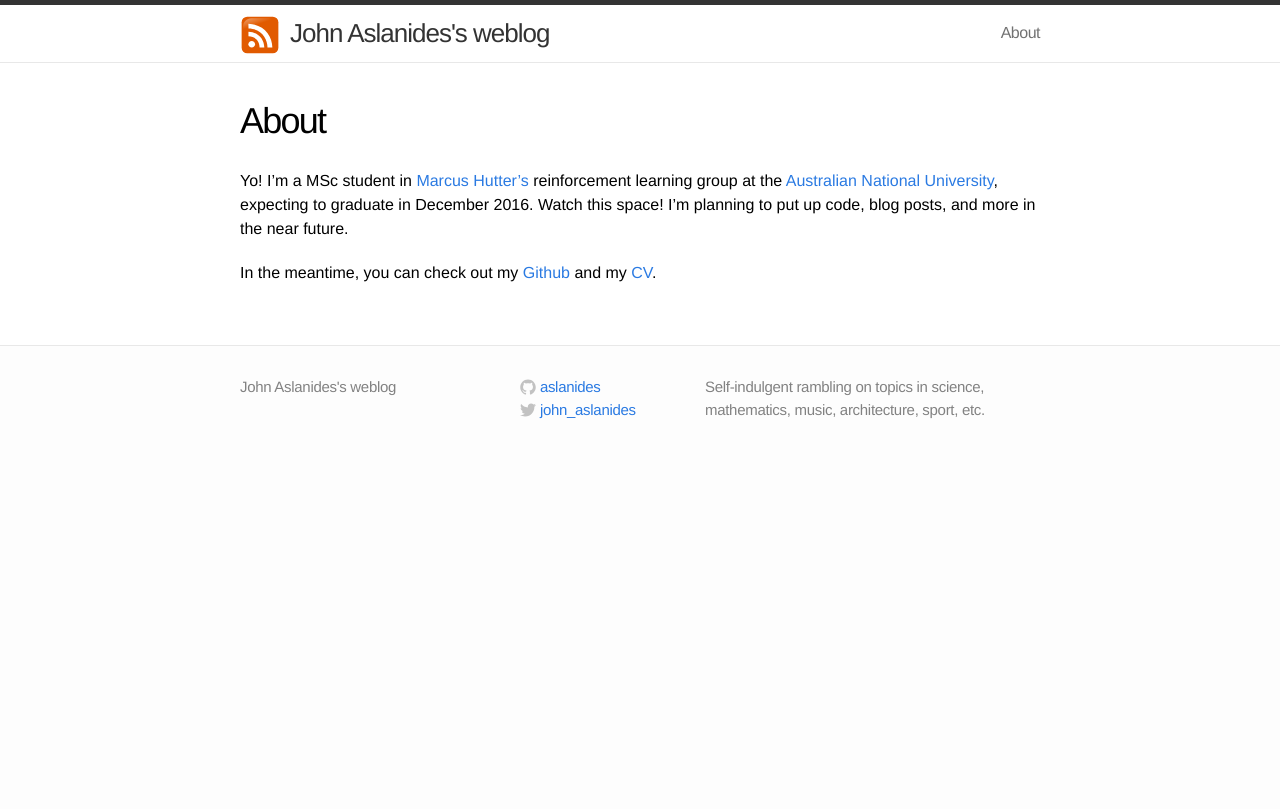
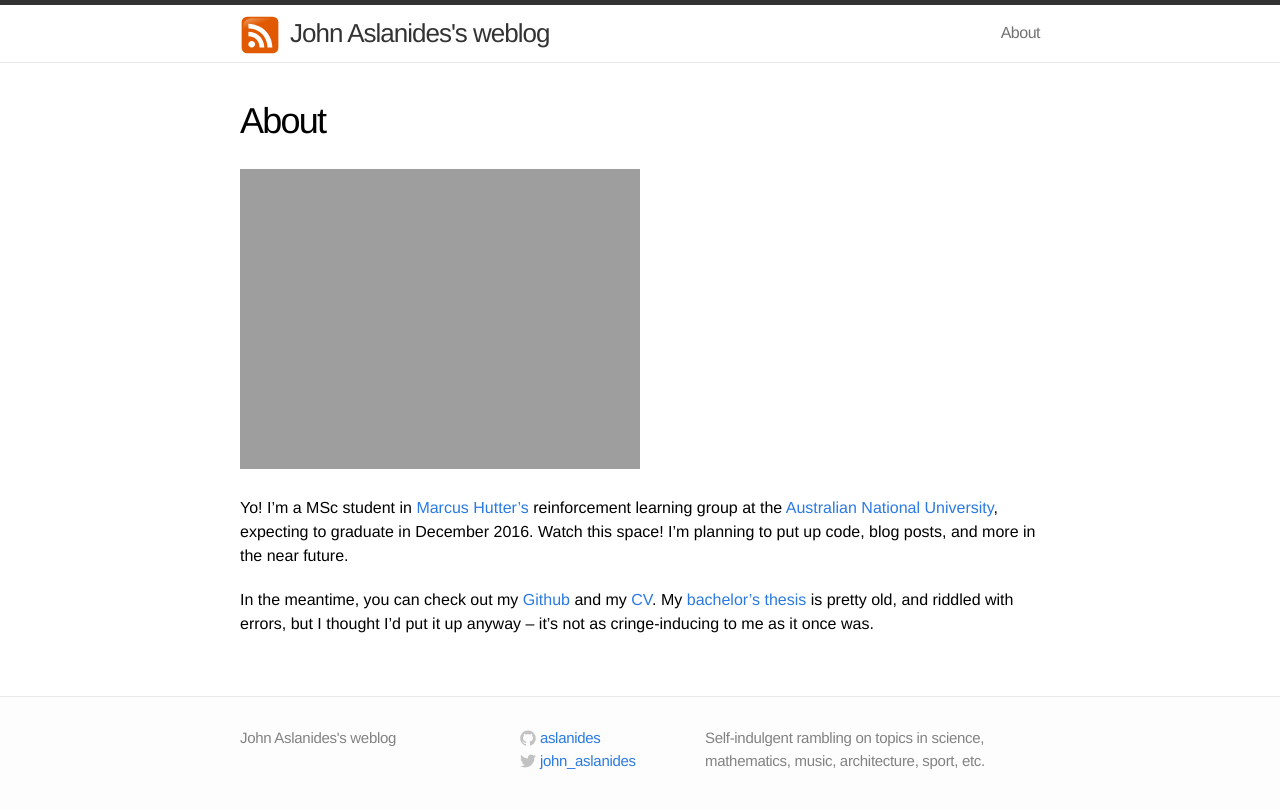
Before and after one commit to aslanides/aslanides.github.io, a Jekyll site: the page built from about.md, in a window 1280 px wide. Shown: the top 809 px of the page. Built offline with Jekyll 4.4.1, drawn with Linux system fonts in a browser that asks for light colours.

Commit message:
add mugshot and honours thesis (yikes)

```diff
--- a/about.md
+++ b/about.md
@@ -4,6 +4,8 @@ title: About
 permalink: /about/
 ---
 
+![Me :-)](../assets/me.png =250x)
+
 Yo! I'm a MSc student in [Marcus Hutter's](http://hutter1.net) reinforcement learning group at the [Australian National University](http://anu.edu.au), expecting to graduate in December 2016. Watch this space! I'm planning to put up code, blog posts, and more in the near future.
 
-In the meantime, you can check out my [Github](https://github.com/aslanides) and my [CV](../cv.pdf).
+In the meantime, you can check out my [Github](https://github.com/aslanides) and my [CV](../docs/cv.pdf). My [bachelor's thesis](../docs/honours_thesis.pdf) is pretty old, and riddled with errors, but I thought I'd put it up anyway -- it's not as cringe-inducing to me as it once was.
```
Also changed, not shown: assets/me.png (added), 3 other files.
